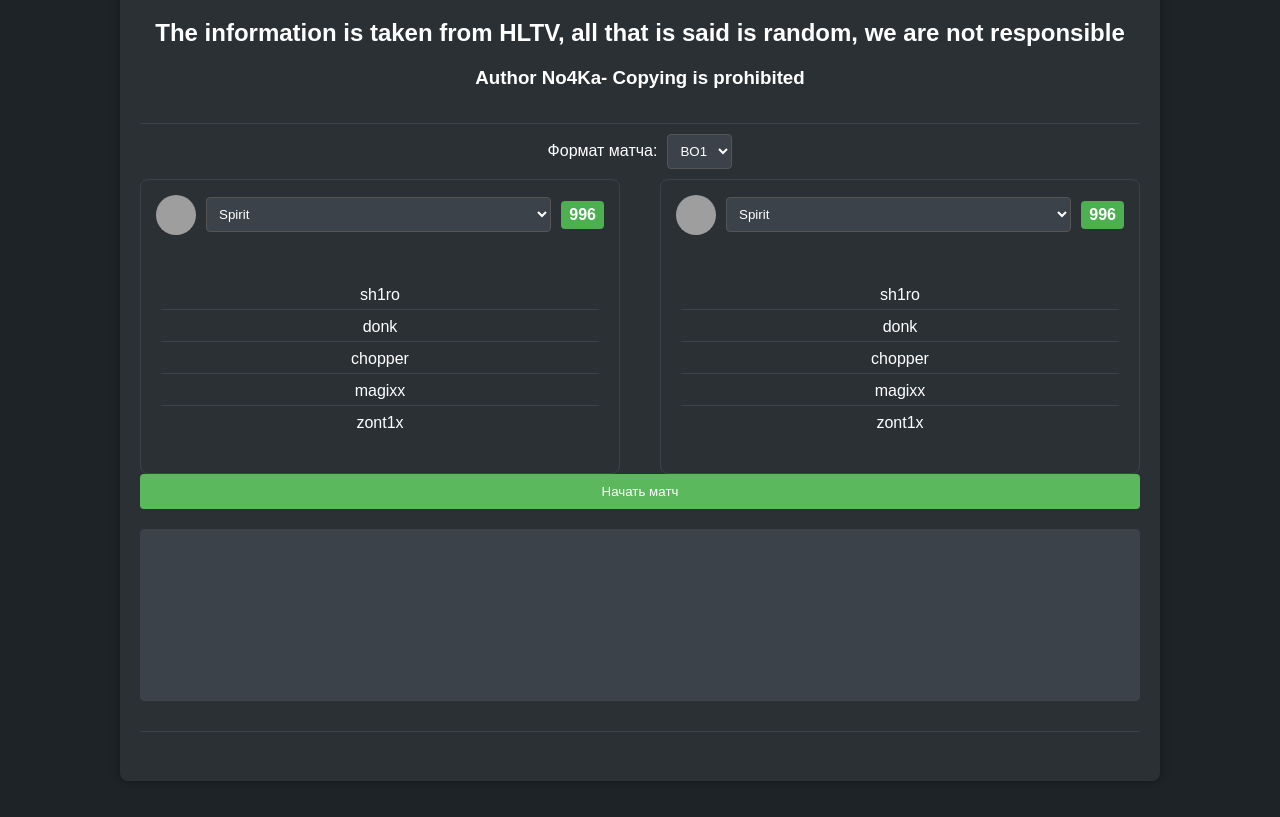
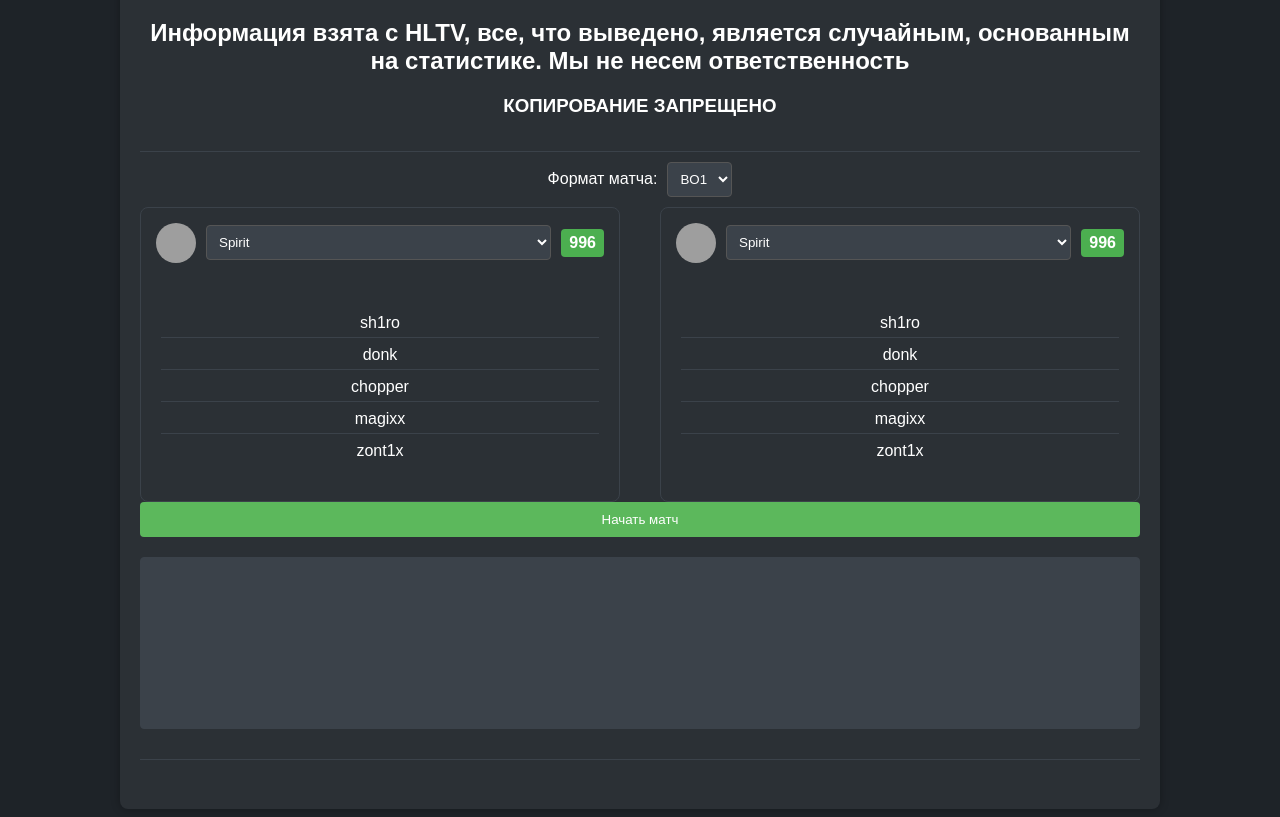
Before and after one commit to No4Ka299/CS2-QUIZ, a plain HTML site: page index.html in a window 1280 px wide. Shown: the part 104-921 px from the top of the page. Before the commit the page ends 893 px from the top, so only its background shows below. Drawn offline with Linux system fonts and the light colour scheme; grey boxes are pictures that could not be loaded.

Commit message:
Add files via upload

```diff
--- a/index.html
+++ b/index.html
@@ -1,13 +1,3 @@
-<!DOCTYPE html>
-<html lang="en" >
-<head>
-  <meta charset="UTF-8">
-  <title>Untitled</title>
-  <link rel="stylesheet" href="./style.css">
-
-</head>
-<body>
-<!-- partial:index.partial.html -->
 <!DOCTYPE html>
 <html lang="ru">
 <head>
@@ -20,9 +10,8 @@
     <div class="container">
         <header class="header">
             <h1>CS2 Match Predictor</h1>
-          <h2>The information is taken from HLTV, all that is said is random, we are not responsible</h2>
-          <h3>Author No4Ka-
-Copying is prohibited</h3>
+          <h2>Информация взята с HLTV, все, что выведено, является случайным, основанным на статистике. Мы не несем ответственность</h2>
+          <h3>КОПИРОВАНИЕ ЗАПРЕЩЕНО</h3>
         </header>
         <div class="content-wrapper">
              <div class="match-format">
@@ -91,8 +80,3 @@ Copying is prohibited</h3>
     <script src="script.js"></script>
 </body>
 </html>
-<!-- partial -->
-  <script  src="./script.js"></script>
-
-</body>
-</html>
```
